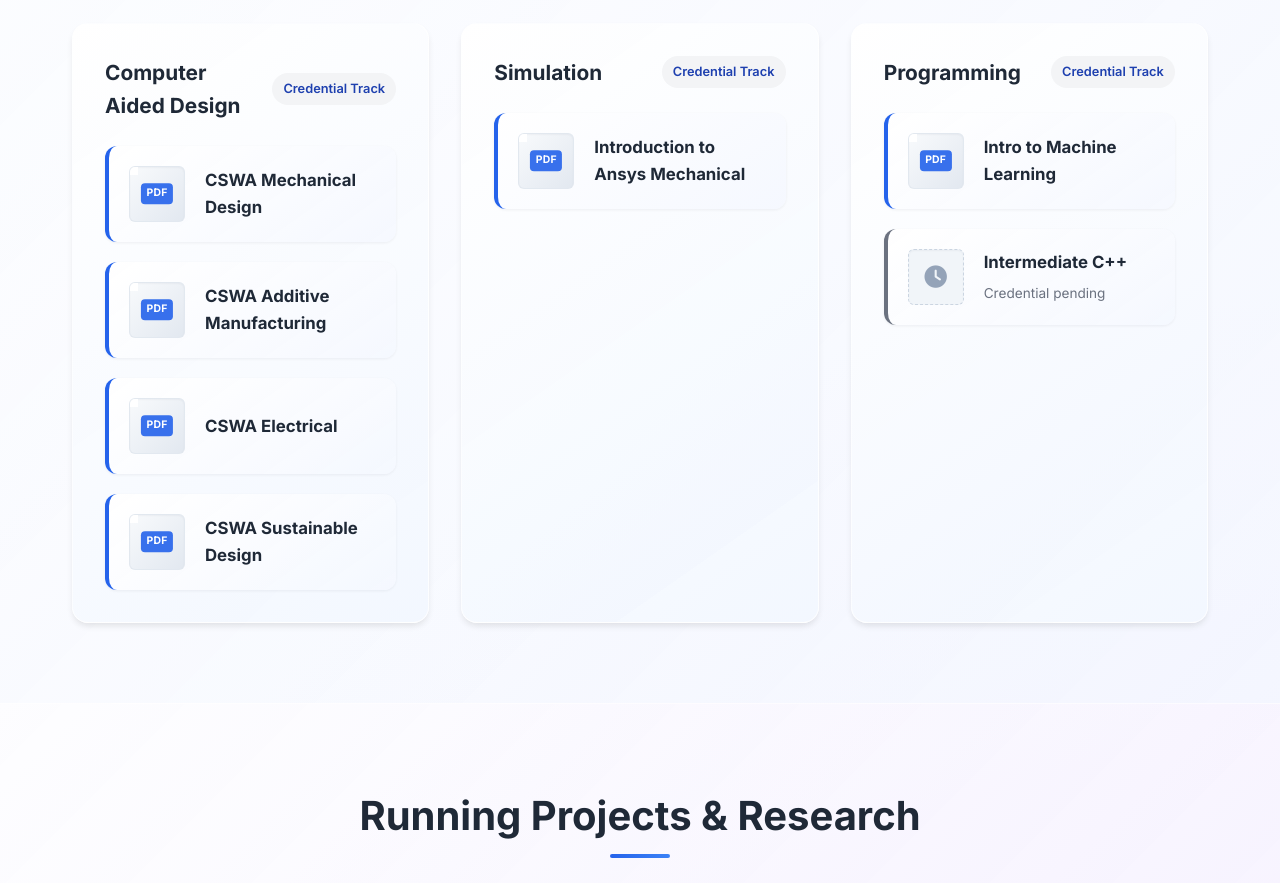
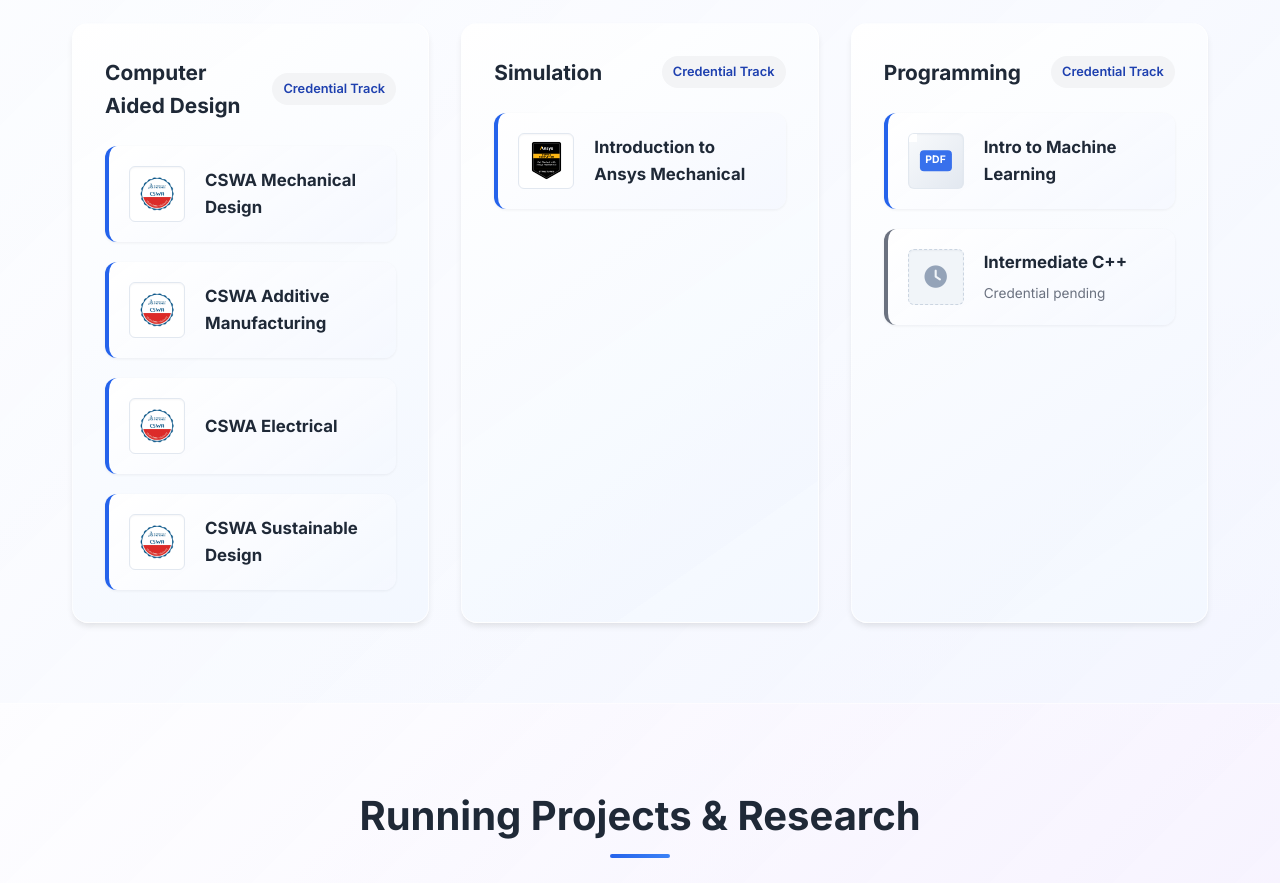
Before and after one commit to joshuaktusubira/joshuaktusubira.github.io, a plain HTML site: page index.html in a window 1280 px wide. Shown: the part 3020-3903 px from the top of the page. Drawn offline with Linux system fonts and the light colour scheme; some packages are replaced by stand-ins of ours; a script that the page names is missing.

Commit message:
Added a few GLB files and favicons to replace certification thumbnails. I recommend dissolving the CSWA certification into a single entity to balance out space. Otherwise, good work

```diff
--- a/index.html
+++ b/index.html
@@ -1,5 +1,6 @@
 <!DOCTYPE html>
 <html lang="en">
+
 <head>
     <meta charset="UTF-8">
     <meta name="viewport" content="width=device-width, initial-scale=1.0">
@@ -11,8 +12,9 @@
     <link href="https://fonts.googleapis.com/css2?family=Poppins:wght@400;600;700&display=swap" rel="stylesheet">
     <link href="https://fonts.googleapis.com/css2?family=Dancing+Script:wght@400;700&display=swap" rel="stylesheet">
     <link rel="stylesheet" href="https://cdnjs.cloudflare.com/ajax/libs/font-awesome/6.4.0/css/all.min.css">
-    <link rel="icon" type="image/png" href="assets/flavicons/favicon2.3.png">
+    <link rel="icon" type="image/png" href="assets/favicons/favicon2.3.png">
 </head>
+
 <body>
     <!-- Navigation Bar -->
     <nav class="navbar" id="navbar">
@@ -49,7 +51,8 @@
                     This portfolio showcases my projects, skills, and ongoing research in engineering.
                 </p>
                 <div class="social-links" id="social-links">
-                    <a href="https://www.linkedin.com/in/joshua-kiboigo-tusubira-4536212a5" class="social-link" aria-label="LinkedIn">
+                    <a href="https://www.linkedin.com/in/joshua-kiboigo-tusubira-4536212a5" class="social-link"
+                        aria-label="LinkedIn">
                         <i class="fab fa-linkedin"></i>
                         <span>LinkedIn</span>
                     </a>
@@ -57,7 +60,8 @@
                         <i class="fab fa-github"></i>
                         <span>GitHub</span>
                     </a>
-                    <a href="https://drive.google.com/file/d/1EMKMebrz-EvfJ4EsJF02unLHbhq4mezh/view?usp=sharing" class="social-link" aria-label="Resume" id="cv-link">
+                    <a href="https://drive.google.com/file/d/1EMKMebrz-EvfJ4EsJF02unLHbhq4mezh/view?usp=sharing"
+                        class="social-link" aria-label="Resume" id="cv-link">
                         <i class="fas fa-file-pdf"></i>
                         <span>Resume</span>
                     </a>
@@ -98,19 +102,10 @@
                 <div class="project-card project-card-featured">
                     <div class="project-card-media">
                         <div class="project-model">
-                            <model-viewer
-                                id="cup-viewer"
-                                src="assets/ProjectFiles/MinorEntries/Cup/cup.glb"
-                                alt="Interactive 3D view of a China cup"
-                                shadow-intensity="1.5"
-                                interpolation-decay="200"
-                                camera-orbit="0deg 75deg 105%"
-                                field-of-view="30deg"
-                                touch-action="none"
-                                loading="eager"
-                                reveal="auto"
-                                style="background-color: #f8fafc;"
-                            >
+                            <model-viewer id="cup-viewer" src="assets/ProjectFiles/MinorEntries/Cup/cup.glb"
+                                alt="Interactive 3D view of a China cup" shadow-intensity="1.5"
+                                interpolation-decay="200" camera-orbit="0deg 75deg 105%" field-of-view="30deg"
+                                touch-action="none" loading="eager" reveal="auto" style="background-color: #f8fafc;">
                                 <div slot="poster" class="model-poster">
                                     <div class="poster-overlay">
                                         <i class="fas fa-cube"></i>
@@ -132,7 +127,10 @@
                     <div class="project-card-content">
                         <div class="project-card-copy">
                             <h3 class="project-title">Design of a China cup</h3>
-                            <p class="project-description">This design study explores the balance between form, proportion, and craftsmanship in a traditional China cup. The model highlights the smooth curvature, refined rim, and elegant silhouette that make the object both functional and sculptural.</p>
+                            <p class="project-description">This design study explores the balance between form,
+                                proportion, and craftsmanship in a traditional China cup. The model highlights the
+                                smooth curvature, refined rim, and elegant silhouette that make the object both
+                                functional and sculptural.</p>
                             <div class="project-tags">
                                 <span class="tag">Engineering</span>
                                 <span class="tag">Design</span>
@@ -199,7 +197,9 @@
     <script src="script.js"></script>
     <script type="module" src="https://ajax.googleapis.com/ajax/libs/model-viewer/4.0.0/model-viewer.min.js"></script>
     <!-- Cloudflare Web Analytics -->
-    <script defer src='https://static.cloudflareinsights.com/beacon.min.js' data-cf-beacon='{"token": "65a7f6620e3d4e26923219493209fd96"}'></script>
+    <script defer src='https://static.cloudflareinsights.com/beacon.min.js'
+        data-cf-beacon='{"token": "65a7f6620e3d4e26923219493209fd96"}'></script>
     <!-- End Cloudflare Web Analytics -->
 </body>
+
 </html>
--- a/script.js
+++ b/script.js
@@ -133,7 +133,15 @@
     }
 
     const thumb = document.createElement('div');
-    if (cert.file) {
+    if (cert.logo) {
+        thumb.className = 'cert-thumb cert-thumb-logo';
+        const logoImg = document.createElement('img');
+        logoImg.src = cert.logo;
+        logoImg.alt = `${cert.name} logo`;
+        logoImg.className = 'cert-logo-img';
+        logoImg.loading = 'lazy';
+        thumb.appendChild(logoImg);
+    } else if (cert.file) {
         thumb.className = 'cert-thumb';
         const previewFrame = document.createElement('iframe');
         previewFrame.className = 'cert-thumb-frame';
--- a/skills_and_certifications.json
+++ b/skills_and_certifications.json
@@ -6,22 +6,26 @@
       {
         "name": "CSWA Mechanical Design",
         "tags": [],
-        "file": "CSWA.pdf"
+        "file": "CSWA.pdf",
+        "logo": "assets/certificates/FaviconsForCertificationCompanies/certified-solidworks-associate-cswa-badge.png"
       },
       {
         "name": "CSWA Additive Manufacturing",
         "tags": [],
-        "file": "CSWA-AM.pdf"
+        "file": "CSWA-AM.pdf",
+        "logo": "assets/certificates/FaviconsForCertificationCompanies/certified-solidworks-associate-cswa-badge.png"
       },
       {
         "name": "CSWA Electrical",
         "tags": [],
-        "file": "CSWA-E.pdf"
+        "file": "CSWA-E.pdf",
+        "logo": "assets/certificates/FaviconsForCertificationCompanies/certified-solidworks-associate-cswa-badge.png"
       },
       {
         "name": "CSWA Sustainable Design",
         "tags": [],
-        "file": "CSWA-SD.pdf"
+        "file": "CSWA-SD.pdf",
+        "logo": "assets/certificates/FaviconsForCertificationCompanies/certified-solidworks-associate-cswa-badge.png"
       }
     ]
   },
@@ -32,7 +36,8 @@
       {
         "name": "Introduction to Ansys Mechanical",
         "tags": [],
-        "file": "Intro to Ansys Mechanical.pdf"
+        "file": "Intro to Ansys Mechanical.pdf",
+        "logo": "assets/certificates/FaviconsForCertificationCompanies/GettingStartedAnsysMechanicalFavicon.png"
       }
     ]
   },
--- a/styles.css
+++ b/styles.css
@@ -681,6 +681,27 @@
     transform-origin: top left;
 }
 
+.cert-thumb-logo {
+    background: #ffffff;
+    border: 1px solid #e2e8f0;
+    display: flex;
+    align-items: center;
+    justify-content: center;
+    padding: 0.4rem;
+}
+
+.cert-thumb-logo::before {
+    content: '';
+    display: none;
+}
+
+.cert-logo-img {
+    width: 100%;
+    height: 100%;
+    object-fit: contain;
+    border-radius: 4px;
+}
+
 .cert-pending-text {
     font-size: 0.85rem;
     color: var(--text-secondary);
```
Also changed, not shown: assets/certificates/FaviconsForCertificationCompanies/GettingStartedAnsysMechanicalFavicon.png (renamed from assets/certificates/FaviconsForCertificationCompanies/GettingStartedAnsysMechanicalFlavicon.png).
